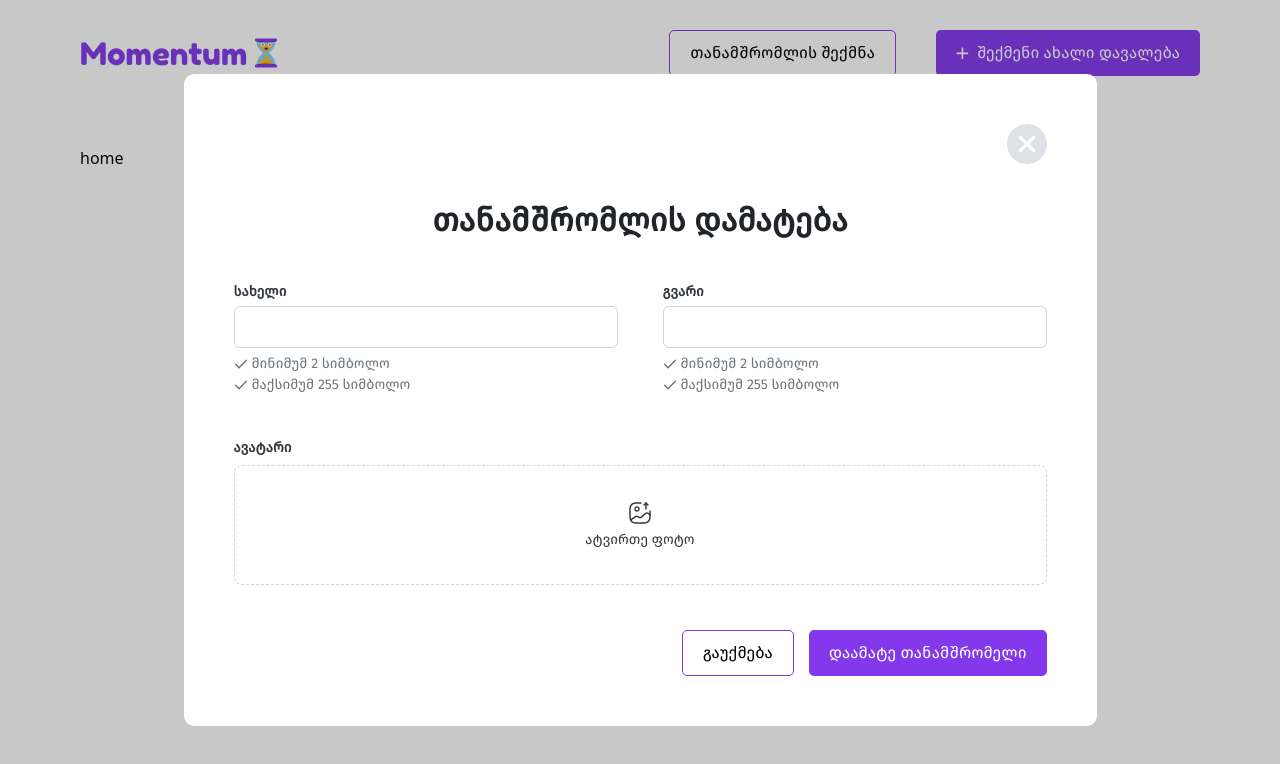
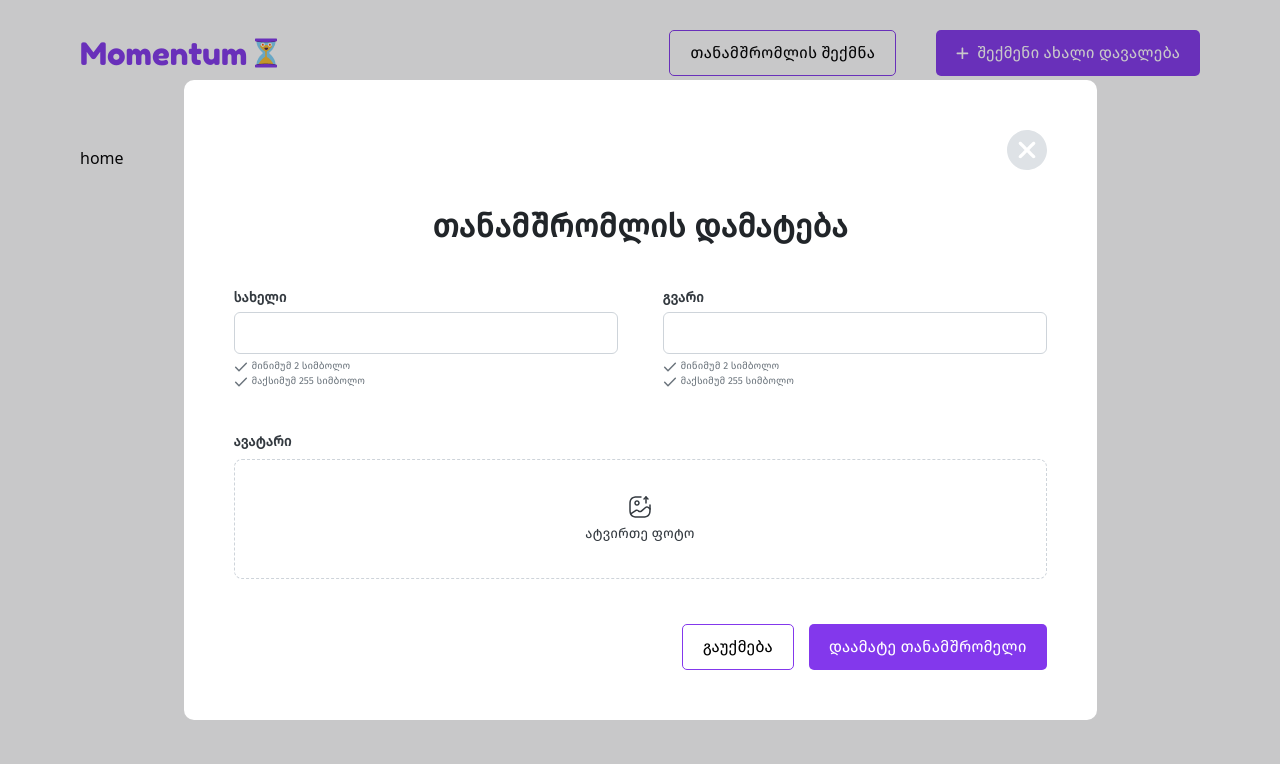
Before and after one commit to LikaSerobiani/Momentum-Progress-Tracking-Software, a React (Vite) app: page / in a window 1280 px wide. Both pictures are taken after a click on the button "თანამშრომლის შექმნა". Shown: the top 764 px of the page. Built offline with nearby package versions, Linux system fonts and the light colour scheme.

Commit message:
task: changed text size

```diff
--- a/src/components/common/Input/index.jsx
+++ b/src/components/common/Input/index.jsx
@@ -41,8 +41,8 @@ export default function Input({
             : "border-borderGray"
         }`}
       />
-      <div className="text-[14px] font-firaGo">
-        <div className="text-[14px] font-firaGo">
+      <div className="text-[10px] font-firaGo">
+        <div className="text-[10px] font-firaGo">
           {!isValid && !hasError && !touched && (
             <>
               <div className="flex items-center gap-1">
```
